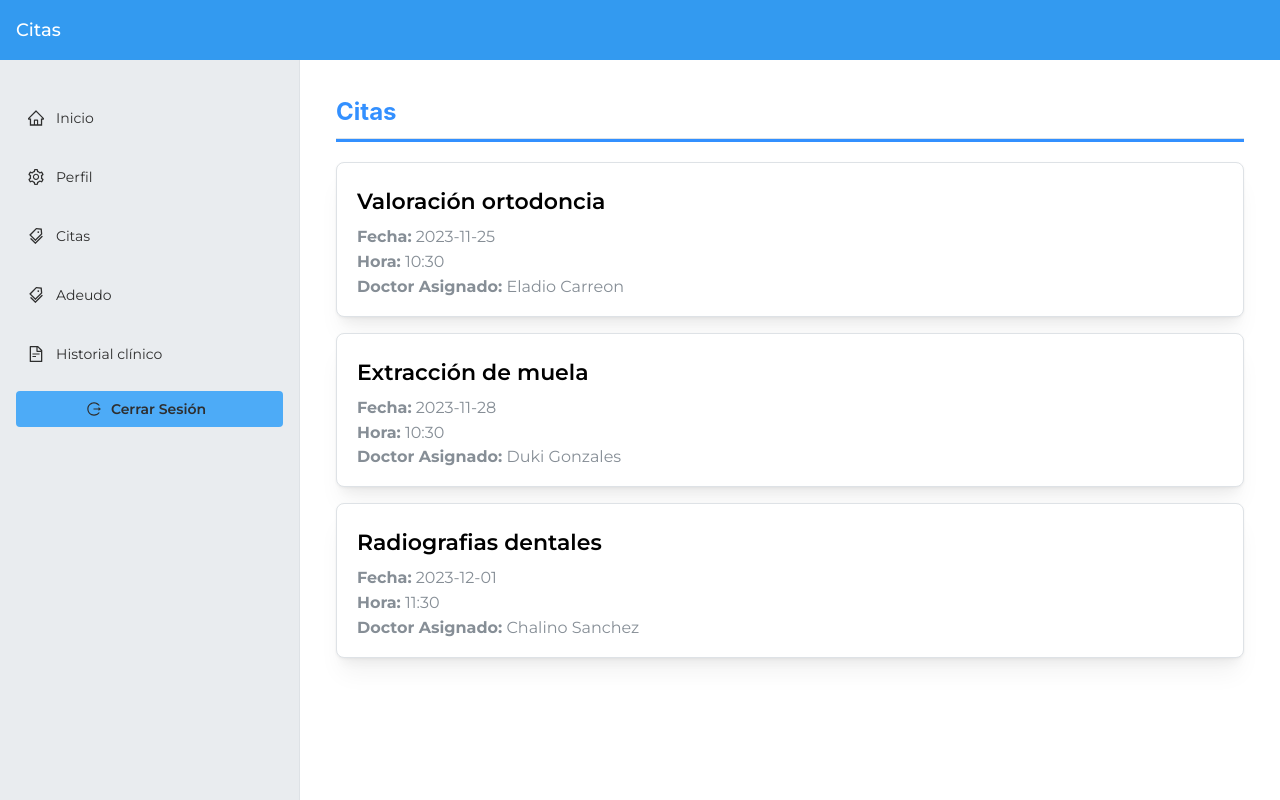
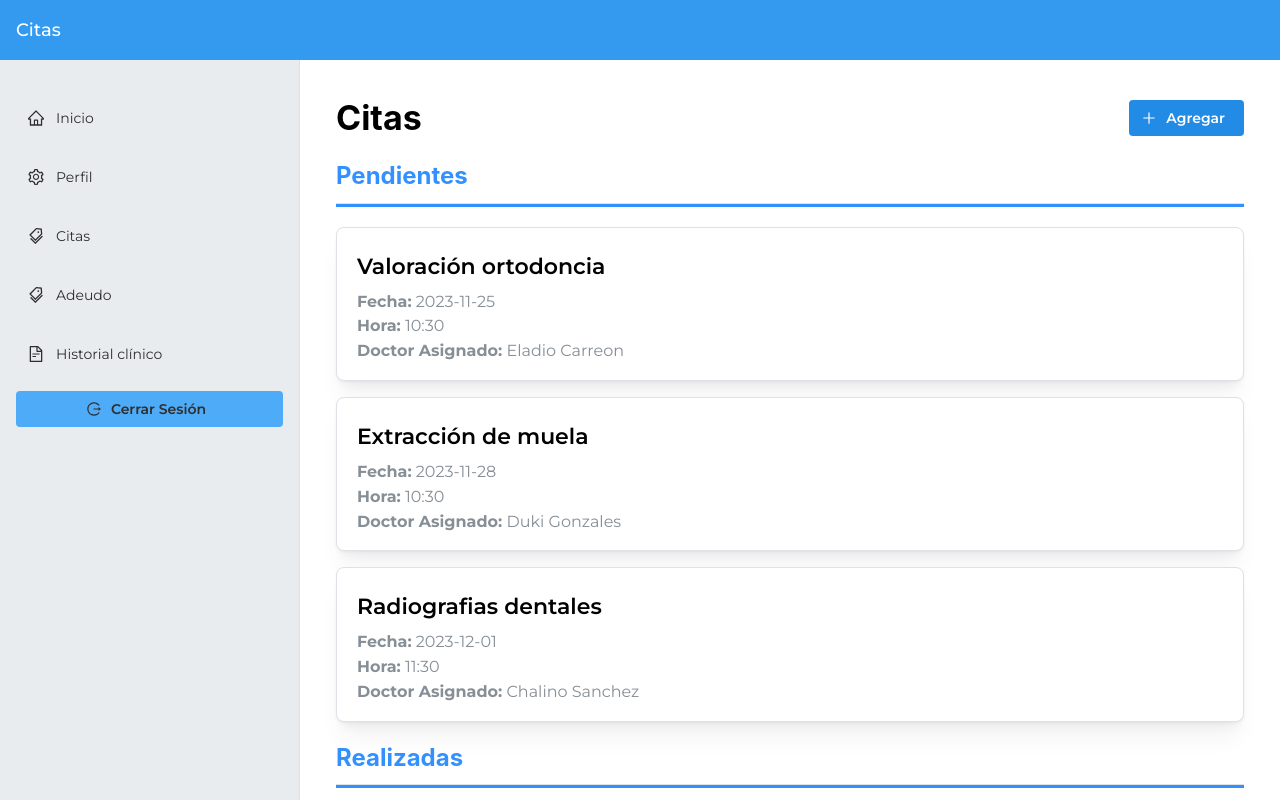
Before and after one commit to alanvviera/DentalSystem, a Next.js app: page /client-menu/appointments in a window 1280 px wide. Shown: the top 800 px of the page. Built offline with nearby package versions, Linux system fonts and the light colour scheme.

Commit message:
AppoinmentId modificated and added buttons for return

```diff
--- a/app/client-menu/appointments/[appointmentId]/page.tsx
+++ b/app/client-menu/appointments/[appointmentId]/page.tsx
@@ -1,8 +1,16 @@
 // pages/client-menu/appointments/[appointmentId]/page.tsx
 'use client';
 import React, { useEffect, useState } from 'react';
-import { Text } from '@mantine/core';
+import { Text, Space } from '@mantine/core';
 import CustomTile from '../../../../components/tiles-viewer/CustomTile';
+import VisualizeData from '../../../../components/visualize-data/VisualizeData';
+import { Title, Button } from '@mantine/core';
+import { ArrowLeftOutlined, EditFilled } from '@ant-design/icons';
+import VisualizeDataButton from '../../../../components/visualize-data/buttonsData/VisualizeDataButton';
+import EmployeeAppointmentUpdate from '../../../../components/employee-menu/appointments/EmployeeAppointmentUpdate';
+import LabelDataText from '../../../../components/visualize-data/labelsData/LabelDataText';
+
+
 
 type Appoint = {
   id: number;
@@ -18,6 +26,9 @@ const getData = async (id: number) => {
     { id: 1, descripcion: 'Valoración ortodoncia', fecha: '2023-11-25', hora: '10:30', doctor: 'Eladio Carreon' },
     { id: 2, descripcion: 'Extracción de muela', fecha: '2023-11-28', hora: '10:30', doctor: 'Duki Gonzales' },
     { id: 5, descripcion: 'Radiografias dentales', fecha: '2023-12-01', hora: '11:30', doctor: 'Chalino Sanchez' },
+    { id:3, descripcion: "Valoración ortodoncia", fecha: "2023-01-25", hora: "10:30", doctor: "Eladio Carreon"},
+    { id:6, descripcion: "Extracción de muela", fecha: "2023-07-28", hora: "10:30", doctor: "Duki Gonzales"},
+    { id:7, descripcion: "Radiografias dentales", fecha: "2023-05-01", hora: "11:30", doctor: "Chalino Sanchez"},
   ].find(appointment => appointment.id === id);
 
   return res;
@@ -51,21 +62,31 @@ const AppointmentDetails: React.FC = () => {
   }
 
   return (
-    <div style={{ margin: '20px' }}>
-      <CustomTile>
-      <Text size="lg">
-        <strong>Descripción:</strong> {appointment.descripcion}
-      </Text>
-      <Text size="md">
-        <strong>Fecha:</strong> {appointment.fecha}
-      </Text>
-      <Text size="md">
-        <strong>Hora:</strong> {appointment.hora}
-      </Text>
-      <Text size="md">
-        <strong>Doctor Asignado:</strong> {appointment.doctor}
-      </Text>
-      </CustomTile>
+    <div style={{ marginLeft: "20px", marginRight: "20px" }}>
+      <VisualizeData
+        actionsTop={
+          <>
+            <Button
+              component="a"
+              href="/client-menu/appointments"
+              leftSection={<ArrowLeftOutlined />}
+              variant="subtle"
+            >
+              Volver a Citas
+            </Button>
+            <Space w={"4px"} />
+          </>
+        }
+        content={
+          <>
+            <Title>Detalles de la cita</Title>
+            <LabelDataText title={appointment.descripcion} type="Procedimiento:" />
+            <LabelDataText title={appointment.fecha} type="Fecha:" />
+            <LabelDataText title={appointment.hora} type="Hora:" />
+            <LabelDataText title={appointment.doctor} type="Doctor Asignado:" />
+          </>
+      }
+      />
     </div>
   );
 };
--- a/app/client-menu/appointments/create/page.tsx
+++ b/app/client-menu/appointments/create/page.tsx
@@ -3,9 +3,22 @@ import React from 'react';
 import MantineForm from '../../../../components/mantine-form/MantineForm';
 import CustomInputMantine, { typeInputForm } from '../../../../components/mantine-form/customMantineInput';
 import { allValuesAvailable, validateDate, validateName, validateNumber } from '../../../../components/mantine-form/valuesValidate';
+import { Button, Title } from '@mantine/core';
+import { ArrowLeftOutlined } from '@ant-design/icons';
 
 const Page = () => (
     <div className='m-5'>
+    <>
+    <Button
+      px={0}
+      component="a"
+      href="/client-menu/appointments"
+      leftSection={<ArrowLeftOutlined />}
+      variant="subtle"
+    >
+      Volver a Citas
+    </Button>
+    <Title>Programar cita</Title>
         <MantineForm
             initialValuesForKeys={{
                 client: "",
@@ -41,6 +54,7 @@ const Page = () => (
             }}
             labelSubmit='Crear'
         />
+        </>
     </div>
 );
 
--- a/app/client-menu/appointments/page.tsx
+++ b/app/client-menu/appointments/page.tsx
@@ -2,6 +2,9 @@ import { Grid, GridCol, Text } from "@mantine/core";
 import React from "react";
 import TilesSection from "../../../components/tiles-viewer/TileSection";
 import CustomTile from "../../../components/tiles-viewer/CustomTile";
+import { Title, Group, Button } from "@mantine/core";
+import { PlusOutlined } from "@ant-design/icons";
+
 
 type Appoint = {
   id: number,
@@ -11,18 +14,59 @@ type Appoint = {
   doctor: string;
 };
 
+
+
 const Page = () => {
   const citas: Appoint[] = [
     { id:1, descripcion: "Valoración ortodoncia", fecha: "2023-11-25", hora: "10:30", doctor: "Eladio Carreon"},
     { id:2, descripcion: "Extracción de muela", fecha: "2023-11-28", hora: "10:30", doctor: "Duki Gonzales"},
     { id:5, descripcion: "Radiografias dentales", fecha: "2023-12-01", hora: "11:30", doctor: "Chalino Sanchez"},
+
+  ];
+
+  const citasF: Appoint[] = [
+    { id:3, descripcion: "Valoración ortodoncia", fecha: "2023-01-25", hora: "10:30", doctor: "Eladio Carreon"},
+    { id:6, descripcion: "Extracción de muela", fecha: "2023-07-28", hora: "10:30", doctor: "Duki Gonzales"},
+    { id:7, descripcion: "Radiografias dentales", fecha: "2023-05-01", hora: "11:30", doctor: "Chalino Sanchez"},
+
   ];
 
   return (
     <div style={{ margin: "20px" }}>
-      <TilesSection title="Citas" />
+      <Group justify="space-between">
+        <Title>Citas</Title>
+        <Button
+          leftSection={<PlusOutlined />}
+          component="a"
+          href="/client-menu/appointments/create"
+        >
+          Agregar
+        </Button>
+      </Group>
+      <TilesSection title="Pendientes" />
       <Grid>
         {citas.map((appt: Appoint, index: number) => (
+          <GridCol span={12} key={index}>
+            <CustomTile
+              key={index}
+              title={appt.descripcion}
+              baseLink={`/client-menu/appointments/${appt.id}`}>
+              <Text size="md">
+                <strong>Fecha:</strong> {appt.fecha}
+              </Text>
+              <Text size="md">
+                <strong>Hora:</strong> {appt.hora}
+              </Text>
+              <Text size="md">
+                <strong>Doctor Asignado:</strong> {appt.doctor}
+              </Text>
+            </CustomTile>
+          </GridCol>
+        ))}
+      </Grid>
+      <TilesSection title="Realizadas" />
+      <Grid>
+        {citasF.map((appt: Appoint, index: number) => (
           <GridCol span={12} key={index}>
             <CustomTile
               key={index}
--- a/app/client-menu/medicalHistory/page.tsx
+++ b/app/client-menu/medicalHistory/page.tsx
@@ -1,4 +1,4 @@
-'use client';
+
 import React from "react";
 import "@mantine/core/styles.css";
 import { Grid, GridCol, Text } from "@mantine/core";
--- a/components/visualize-data/buttonsData/VisualizeDataButton.tsx
+++ b/components/visualize-data/buttonsData/VisualizeDataButton.tsx
@@ -3,9 +3,9 @@ import { Modal, Button } from '@mantine/core';
 import { useDisclosure } from '@mantine/hooks';
 
 type VisualizeDataButtonProps = {
-  showComponent: React.ReactNode;
+  showComponent?: React.ReactNode;
   title: string;
-  icon: React.ReactNode;
+  icon?: React.ReactNode;
   titleModal?: string;
   classNameButton?: Object | undefined;
 }
--- a/tsconfig.json
+++ b/tsconfig.json
@@ -27,7 +27,7 @@
     ".next/types/**/*.ts",
     "**/*.ts",
     "**/*.tsx"
-  ],
+, "app/client-menu/appointments/[appointmentId]"  ],
   "exclude": [
     "node_modules"
   ]
```
